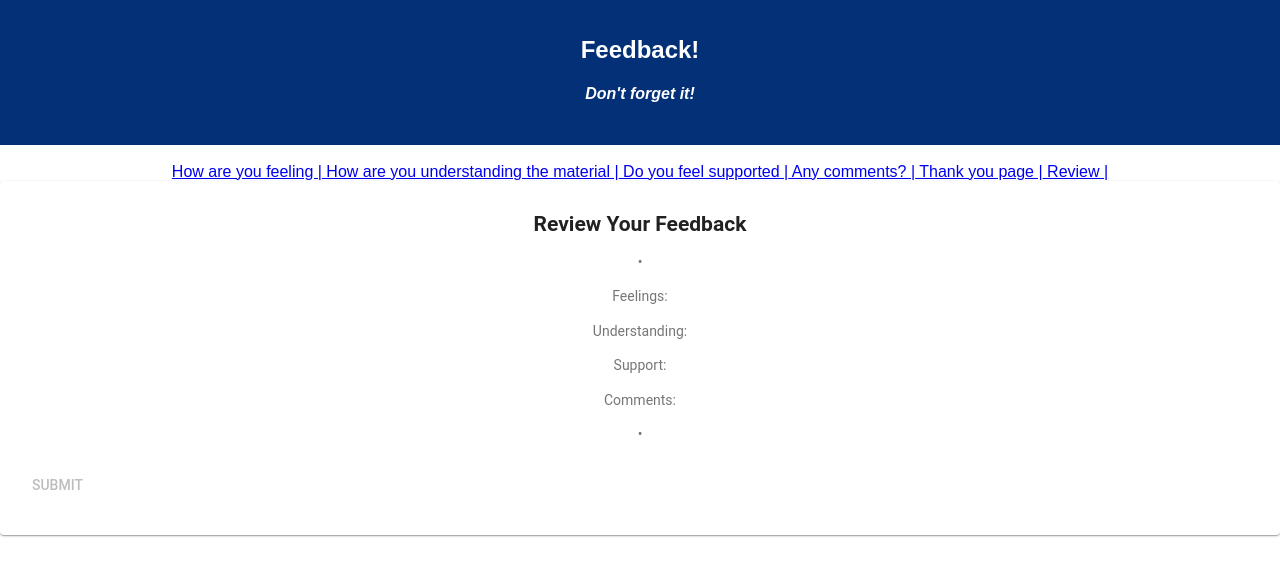
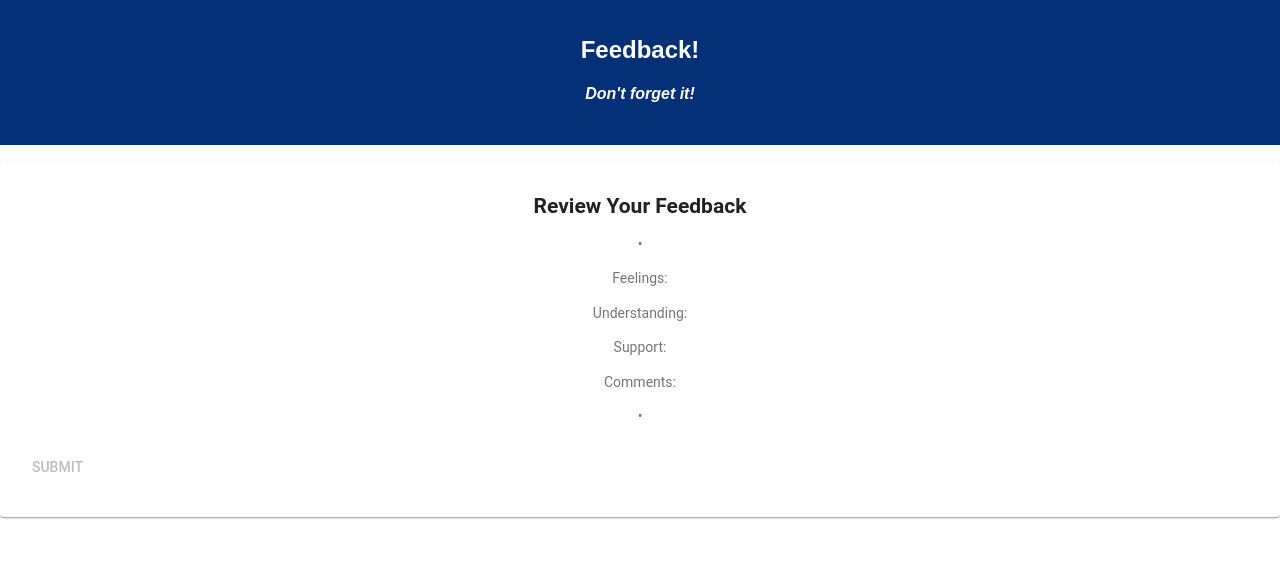
Before and after one commit to dionroloff/Feedback_Form, a React (Create React App) app: page /#/review in a window 1280 px wide. Shown: the top 576 px of the page. Built offline with nearby package versions, Linux system fonts and the light colour scheme.

Commit message:
this will take care of several warnings

```diff
--- a/src/components/App/App.js
+++ b/src/components/App/App.js
@@ -1,7 +1,6 @@
 //App.js
 import React, { Component } from 'react';
 import { HashRouter as Router, Route, Link } from 'react-router-dom';
-import axios from 'axios';
 import './App.css';
 
 //Components
@@ -29,12 +28,12 @@ class App extends Component {
         <Router>
           <div>
             {/* Links */}
-            <Link to='/'> How are you feeling |</Link>
+            {/* <Link to='/'> How are you feeling |</Link>
             <Link to='/understanding'> How are you understanding the material |</Link>
             <Link to='/supported'> Do you feel supported |</Link>
             <Link to='/comments'> Any comments? |</Link>
             <Link to='/thank-you'> Thank you page |</Link>
-            <Link to='/review'> Review |</Link>
+            <Link to='/review'> Review |</Link> */}
 
             {/* Routes */}
             <Route exact path={'/'} component={Feeling} />
```
Also changed, not shown: src/components/Review/Review.js (+0 -8 lines), src/components/Review/ReviewComments.js (+0 -10 lines), 1 other file (tests, documents, lock files or other folders).
